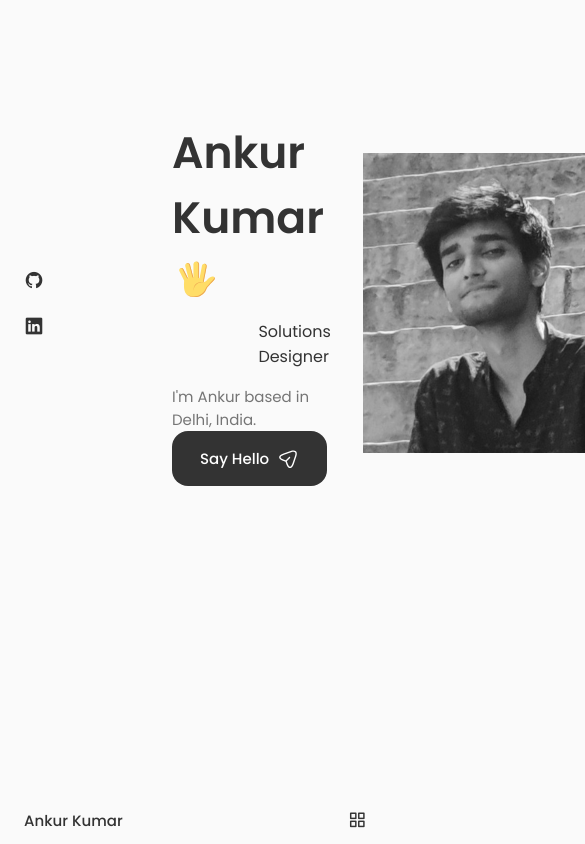
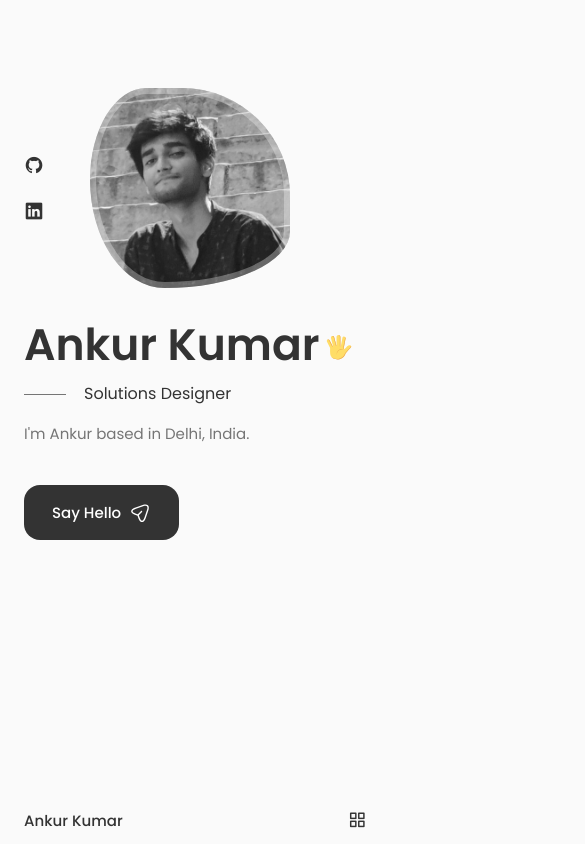
Before and after one commit to ankurkumarrr/personal-portfolio, a React (Create React App) app: page / in a window 390 px wide. Shown: the top 844 px of the page, 585 px wide, since content can reach past the window. Built offline with nearby package versions, Linux system fonts and the light colour scheme.

Commit message:
made home responsive

```diff
--- a/src/App.css
+++ b/src/App.css
@@ -19,7 +19,7 @@
   --body-font: "Poppins", sans-serif;
 
   /*.5rem = 8px | 1rem = 16px ...*/
-  --big-font-size: 3.5rem;
+  --big-font-size: 3.2rem;
   --h1-font-size: 2.25rem;
   --h2-font-size: 1.5rem;
   --h3-font-size: 1.25rem;
--- a/src/components/home/Data.jsx
+++ b/src/components/home/Data.jsx
@@ -10,7 +10,7 @@
                     viewBox="0 0 48 48"
                     fill="none"
                     xmlns="http://www.w3.org/2000/svg"
-                    class="home__hand"
+                    className="home__hand"
                     >
                     <path
                         d="M25.4995 32.0305L31.3495 33.1555L36.1495 8.48051C36.4495 6.83051 35.3995 5.18051 33.8245 4.88051C32.1745 4.58051 30.5995 5.70551 30.2995 7.35551L25.4995 32.0305Z"
@@ -60,7 +60,7 @@
         <a href="#contact" className="button button--flex">
             Say Hello
             <svg
-                  class="button__icon"
+                  className="button__icon"
                   xmlns="http://www.w3.org/2000/svg"
                   width="24"
                   height="24"
--- a/src/components/home/Home.jsx
+++ b/src/components/home/Home.jsx
@@ -2,6 +2,7 @@
 import "./home.css";
 import Social from "./Social";
 import Data from './Data';
+import ScrollDown from './ScrollDown';
 
 const Home = () => {
   return (
@@ -11,11 +12,12 @@
                 <Social />
 
                 <div className="home__img">
-
                 </div>
 
                 <Data />
             </div>
+
+            <ScrollDown />
         </div>
     </section>
   )
--- /dev/null
+++ b/src/components/home/ScrollDown.jsx
@@ -0,0 +1,49 @@
+import React from 'react'
+
+const ScrollDown = () => {
+  return (
+    <div className="home__scroll">
+        <a href="#about" className="home__scroll-button">
+            <svg
+                width="32px"
+                height="32px"
+                className="home__scroll-mouse"
+                viewBox="0 0 247 390"
+                version="1.1"
+                xmlns="http://www.w3.org/2000/svg"
+                xmlnsXlink="http://www.w3.org/1999/xlink"
+                style={{
+                    fillRule: "evenodd",
+                    clipRule: "evenodd",
+                    strokeLinecap: "round",
+                    strokeLinejoin: "round",
+                    strokeMiterlimit: "1.5"
+                }}
+            >
+                <path
+                    className="wheel"
+                    d="M123.359,79.775l0,72.843"
+                    style={{
+                        fill: "none",
+                        stroke: "var(--title-color)",
+                        strokeWidth: "20px"
+                    }}
+                ></path>
+                <path
+                    id="mouse"
+                    d="M236.717,123.359c0,-62.565 -50.794,-113.359 -113.358,-113.359c-62.565,0 -113.359,50.794 -113.359,113.359l0,143.237c0,62.565 50.794,113.359 113.359,113.359c62.564,0 113.358,-50.794 113.358,-113.359l0,-143.237Z"
+                    style={{
+                        fill: "none",
+                        stroke: "var(--title-color)",
+                        strokeWidth: "20px",
+                    }}
+                ></path>
+            </svg>
+            <span className="home__scroll-name">Scroll Down</span>
+            <i className="uil uil-arrow-down home__scroll-arrow"></i>
+        </a>
+    </div>
+  )
+}
+
+export default ScrollDown
--- a/src/components/home/Social.jsx
+++ b/src/components/home/Social.jsx
@@ -4,11 +4,11 @@
   return (
     <div className="home__social">
 
-        <a href="github.com/ankurkumarrr" className="home__social-icon" target={'_blank'}>
+        <a href="https://www.github.com/ankurkumarrr" className="home__social-icon" target={'_blank'} rel="noopener noreferrer">
             <i className="uil uil-github"></i>
         </a>
 
-        <a href="linkedin.com/in/ankurkumarrr/" className="home__social-icon" target={'_blank'}>
+        <a href="https://linkedin.com/in/ankurkumarrr/" className="home__social-icon" target={'_blank'} rel="noopener noreferrer">
             <i className="uil uil-linkedin"></i>
         </a>
 
--- a/src/components/home/home.css
+++ b/src/components/home/home.css
@@ -1,3 +1,7 @@
+.home__container {
+    row-gap: 7rem;
+}
+
 .home__content {
     grid-template-columns: 116px repeat(2, 1fr);
     padding-top: 5.5rem;
@@ -39,14 +43,165 @@
     margin-bottom: var(--mb-1);
 }
 
+.home__subtitle::before {
+    content: '';
+    position: absolute;
+    width: 70px;
+    height: 1px;
+    background-color: var(--text-color);
+    left: 0;
+    top: 1rem;
+}
+
+.home__description {
+    max-width: 400px;
+    margin-bottom: var(--mb-3);
+}
+
 .home__img {
     background: url(../../assets/about.png);
     background-repeat: no-repeat;
     background-position: center;
     background-size: cover;
-    box-shadow: inset 0 0 0 9px rgb(255, 255, 255/30%);
+    box-shadow: inset 0 0 0 9px rgb(255 255 255/ 0.3);
     order: 1;
     justify-self: center;
     width: 300px;
     height: 300px;
+    animation: profile__animate 8s ease-in-out infinite 1s;
 }
+
+@keyframes profile__animate {
+    0% {
+        border-radius: 60% 40% 30% 70%/60% 30% 70% 40%;
+    }
+
+    50% {
+        border-radius: 30% 60% 70% 40%/50% 60% 30% 60%;
+    }
+
+    100% {
+        border-radius: 60% 40% 30% 70%/60% 30% 70% 40%;
+    }
+}
+
+.home__scroll {
+    margin-left: 9.25rem;
+}
+
+.wheel {
+    animation: scroll 2s ease infinite;
+}
+
+@keyframes scroll {
+    0% {
+        transform: translateY(0);
+    }
+
+    30% {
+        transform: translateY(3.75rem);
+    }
+}
+
+.home__scroll-name {
+    color: var(--title-color);
+    font-weight: var(--font-medium);
+    margin-right: var(--mb-0-25);
+    margin-left: 2px;
+}
+
+.home__scroll-arrow {
+    font-size: 1.25rem;
+    color: var(--title-color);
+    margin-left: 0.5rem;
+}
+
+.home__scroll-button {
+    display: flex;
+    align-items: center;
+    text-decoration: none; /* Ensure the link has no default underline */
+}
+
+.home__scroll-mouse {
+    margin-right: 0.25rem; /* Add some space between the SVG and the text */
+}
+
+/*=============== BREAKPOINTS ===============*/
+/* For large devices */
+@media screen and (max-width: 992px) {
+    .home__content {
+        grid-template-columns: 100px repeat(2, 1fr);
+        column-gap: 1.25rem;
+    }
+
+    .home__hand {
+        width: 26px;
+        height: 26px;
+    }
+
+    .home__subtitle {
+        padding-left: 3.75rem;
+        margin-bottom: var(--mb-1);
+    }
+
+    .home__subtitle::before {
+        width: 42px;
+        top: 0.8rem;
+    }
+
+    .home__description {
+        max-width: initial;
+        margin-bottom: var(--mb-2-5);
+    }
+
+    .home__img {
+        width: 250px;
+        height: 250px;
+        box-shadow: inset 0 0 0 9px rgb(255 255 255/ 0.3);
+    }
+
+    .home__scroll {
+        margin-left: 7.5rem;
+    }
+  }
+
+  /* For medium devices */
+  @media screen and (max-width: 768px) {
+    .home__content {
+        grid-template-columns: 0.5fr 3fr;
+        padding-top: 3.5rem;
+    }
+
+    .home__img {
+        order: initial;
+        justify-self: initial;
+    }
+
+    .home__data {
+        grid-column: 1/3;
+    }
+
+    .home__img {
+        box-shadow: inset 0 0 0 6px rgb(255 255 255/ 0.3);
+        width: 200px;
+        height: 200px;
+    }
+
+    .home__scroll {
+        display: none;
+    }
+
+  }
+
+  /* For small devices */
+  @media screen and (max-width: 350px) {
+    .home__img {
+        width: 180px;
+        height: 180px;
+    }
+
+    .home__hand {
+        width: 22px;
+        height: 22px;
+    }
+  }
```
